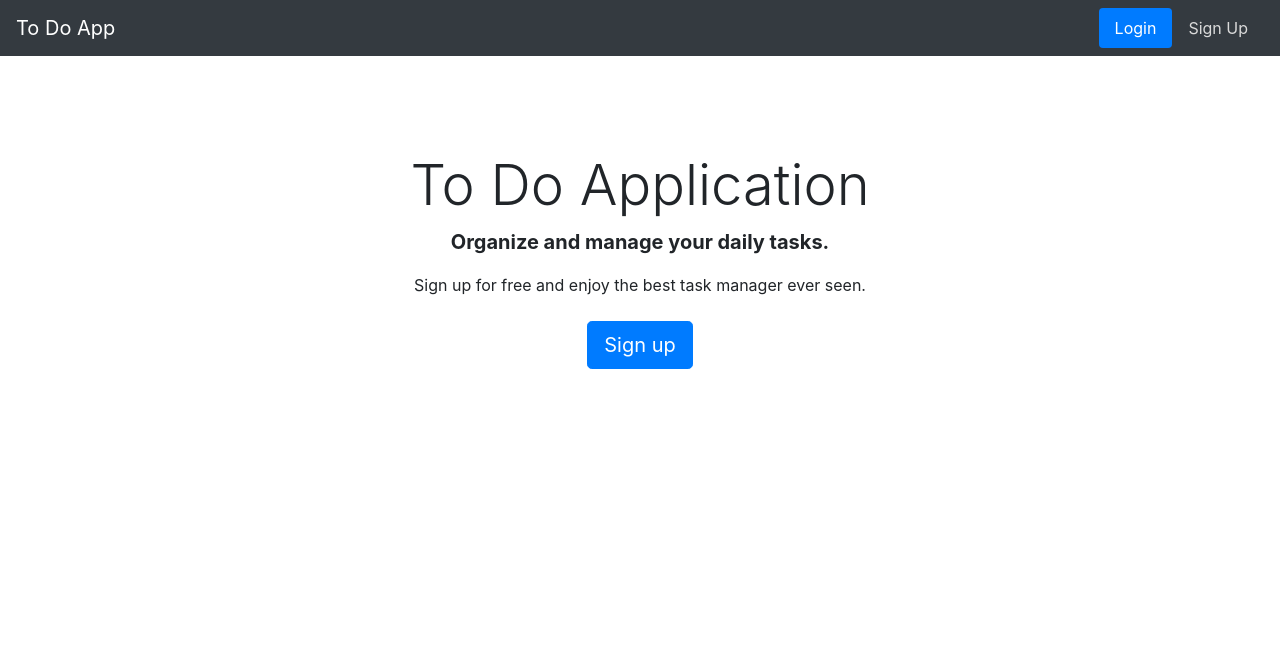
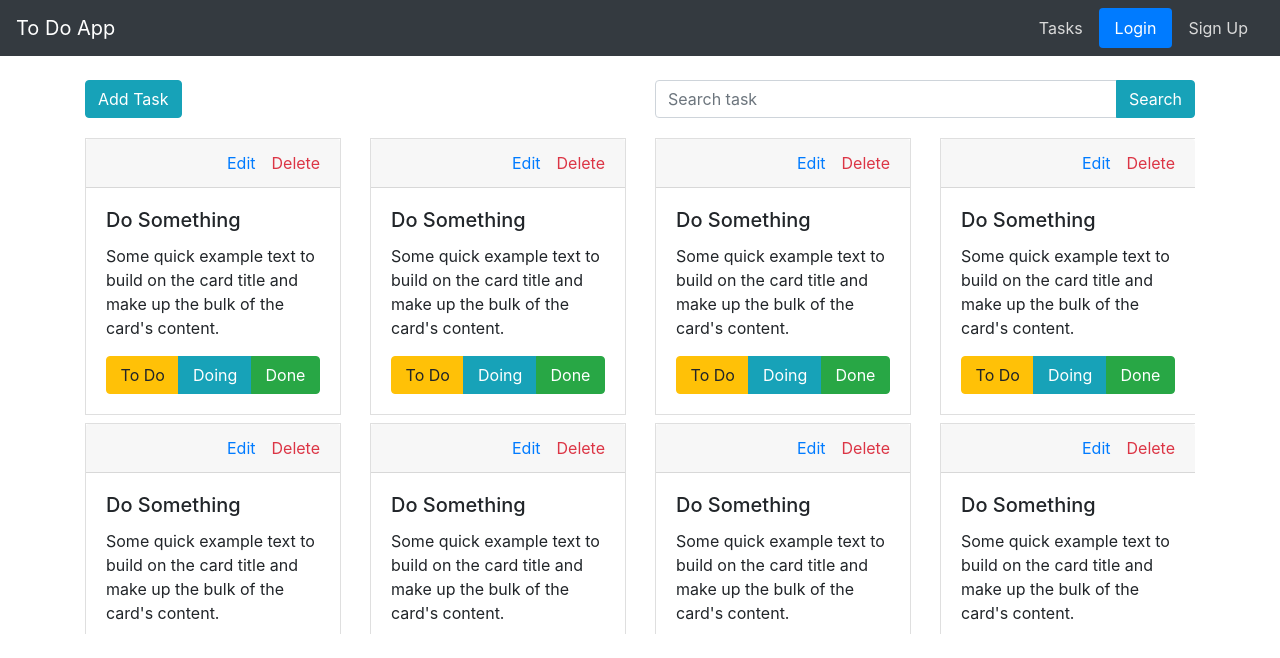
Before and after one commit to richardbrito73/angular-todo-app, an Angular app: page /todo in a window 1280 px wide. Shown: the top 658 px of the page. Built offline with nearby package versions, Linux system fonts and the light colour scheme.

Commit message:
Todo list view

```diff
--- a/src/app/app.component.html
+++ b/src/app/app.component.html
@@ -3,6 +3,9 @@
     <a class="navbar-brand" href="#">To Do App</a>
 
     <ul class="nav nav-pills">
+      <li class="nav-item">
+        <a class="nav-link" routerLink="/todo">Tasks</a>
+      </li>
       <li class="nav-item">
         <a class="nav-link active" routerLink="/login">Login</a>
       </li>
--- a/src/app/app.module.ts
+++ b/src/app/app.module.ts
@@ -10,13 +10,15 @@ import { LoginComponent } from './components/login/login.component';
 import {ReactiveFormsModule} from '@angular/forms';
 import { HomeComponent } from './components/home/home.component';
 import { SignupComponent } from './components/signup/signup.component';
+import { TodoComponent } from './components/todo/todo.component';
 
 @NgModule({
   declarations: [
     AppComponent,
     LoginComponent,
     HomeComponent,
-    SignupComponent
+    SignupComponent,
+    TodoComponent
   ],
   imports: [
     BrowserModule,
--- a/src/app/app.routing.ts
+++ b/src/app/app.routing.ts
@@ -5,6 +5,7 @@ import { Routes, RouterModule } from '@angular/router';
 import { LoginComponent } from './components/login/login.component';
 import {HomeComponent} from './components/home/home.component';
 import {SignupComponent} from './components/signup/signup.component';
+import {TodoComponent} from './components/todo/todo.component';
 
 
 // Routes array
@@ -25,6 +26,10 @@ const appRoutes: Routes = [
     path: 'signup',
     component: SignupComponent
   },
+  {
+    path: 'todo',
+    component: TodoComponent
+  },
   // {
   //   path: 'http-requests',
   //   component: HttpRequestsComponent
--- /dev/null
+++ b/src/app/components/todo/todo.component.css
@@ -0,0 +1,9 @@
+.tasks-wrapper {
+  height: 500px;
+  overflow-y: scroll;
+  overflow-x: hidden;
+}
+
+.card {
+  border-radius: 0;
+}
--- /dev/null
+++ b/src/app/components/todo/todo.component.html
@@ -0,0 +1,99 @@
+<div class="row">
+  <div class="col-lg-6">
+    <button class="btn btn-info mb-3 mt-4" id="button-addon2" data-toggle="modal" data-target="#addModal">Add Task</button>
+  </div>
+  <div class="col-lg-6">
+    <div class="input-group mb-3 mt-4">
+      <input type="text" class="form-control" placeholder="Search task" aria-label="Search Task" aria-describedby="button-addon2">
+      <div class="input-group-append">
+        <button class="btn btn-info" id="button-addon2">Search</button>
+      </div>
+    </div>
+  </div>
+</div>
+<div class="tasks-wrapper">
+  <div class="row">
+    <div class="col-lg-3" *ngFor="let tasks of [1,2,3,4,5,7,8,9,10,11,12,13,14,15,16,17,18,19]">
+      <div class="card my-1" style="width: 16rem;">
+        <div class="card-header text-right">
+          <a href="javascript:void(0)" class="mr-3" data-toggle="modal" data-target="#editModal">Edit</a>
+          <a href="javascript:void(0)" class="text-danger" data-toggle="modal" data-target="#deleteModal">Delete</a>
+        </div>
+        <div class="card-body">
+          <h5 class="card-title">Do Something</h5>
+          <p class="card-text">Some quick example text to build on the card title and make up the bulk of the card's content.</p>
+          <div class="btn-group" role="group" aria-label="Basic example" style="width: 100%">
+            <button class="btn btn-warning">To Do</button>
+            <button class="btn btn-info">Doing</button>
+            <button class="btn btn-success">Done</button>
+          </div>
+        </div>
+      </div>
+    </div>
+  </div>
+</div>
+
+<!-- Add Task Modal -->
+<div class="modal fade" id="addModal" tabindex="-1" role="dialog" aria-labelledby="1" aria-hidden="true">
+  <div class="modal-dialog" role="document">
+    <div class="modal-content">
+      <div class="modal-header">
+        <h5 class="modal-title" id="1">Add Task</h5>
+        <button type="button" class="close" data-dismiss="modal" aria-label="Close">
+          <span aria-hidden="true">&times;</span>
+        </button>
+      </div>
+      <div class="modal-body">
+        <input type="text" class="form-control mb-2" placeholder="Task name" aria-label="Search Task" aria-describedby="button-addon2">
+        <textarea class="form-control" aria-describedby="button-addon2" rows="2"></textarea>
+      </div>
+      <div class="modal-footer">
+        <button type="button" class="btn btn-secondary" data-dismiss="modal">Close</button>
+        <button type="button" class="btn btn-primary">Save changes</button>
+      </div>
+    </div>
+  </div>
+</div>
+
+<!-- Delete Task Modal -->
+<div class="modal fade" id="deleteModal" tabindex="-1" role="dialog" aria-labelledby="2" aria-hidden="true">
+  <div class="modal-dialog" role="document">
+    <div class="modal-content">
+      <div class="modal-header">
+        <h5 class="modal-title" id="2">Modal title</h5>
+        <button type="button" class="close" data-dismiss="modal" aria-label="Close">
+          <span aria-hidden="true">&times;</span>
+        </button>
+      </div>
+      <div class="modal-body">
+        Are you sure you want to delete this task?
+      </div>
+      <div class="modal-footer">
+        <button type="button" class="btn btn-secondary" data-dismiss="modal">Close</button>
+        <button type="button" class="btn btn-danger">Delete</button>
+      </div>
+    </div>
+  </div>
+</div>
+
+<!-- Edit Task Modal -->
+<div class="modal fade" id="editModal" tabindex="-1" role="dialog" aria-labelledby="3" aria-hidden="true">
+  <div class="modal-dialog" role="document">
+    <div class="modal-content">
+      <div class="modal-header">
+        <h5 class="modal-title" id="3">Edit Task</h5>
+        <button type="button" class="close" data-dismiss="modal" aria-label="Close">
+          <span aria-hidden="true">&times;</span>
+        </button>
+      </div>
+      <div class="modal-body">
+        <input type="text" class="form-control mb-2" placeholder="Task name" aria-label="Search Task" aria-describedby="button-addon2">
+        <textarea class="form-control" aria-describedby="button-addon2" rows="2"></textarea>
+      </div>
+      <div class="modal-footer">
+        <button type="button" class="btn btn-secondary" data-dismiss="modal">Close</button>
+        <button type="button" class="btn btn-primary">Save changes</button>
+      </div>
+    </div>
+  </div>
+</div>
--- /dev/null
+++ b/src/app/components/todo/todo.component.ts
@@ -0,0 +1,15 @@
+import { Component, OnInit } from '@angular/core';
+
+@Component({
+  selector: 'app-todo',
+  templateUrl: './todo.component.html',
+  styleUrls: ['./todo.component.css']
+})
+export class TodoComponent implements OnInit {
+
+  constructor() { }
+
+  ngOnInit() {
+  }
+
+}
--- a/src/styles.css
+++ b/src/styles.css
@@ -1,3 +1,26 @@
+
+::-webkit-scrollbar {
+  width: 6px;
+  height: 6px;
+}
+
+::-webkit-scrollbar-thumb {
+  background: rgba(167, 167, 204, 0.51);
+  border-radius: 6px;
+
+}
+
+::-webkit-scrollbar-track {
+  background: rgba(170, 180, 255, 0);
+}
+
+body {
+  scrollbar-face-color: #383846;
+  scrollbar-track-color: #232635;
+  scrollbar-color: #383846 #232635;
+}
+
+
 .wrapper {
   padding: 0 !important;
   margin: 0 !important;
```
Also changed, not shown: 1 other file (tests, documents, lock files or other folders).
